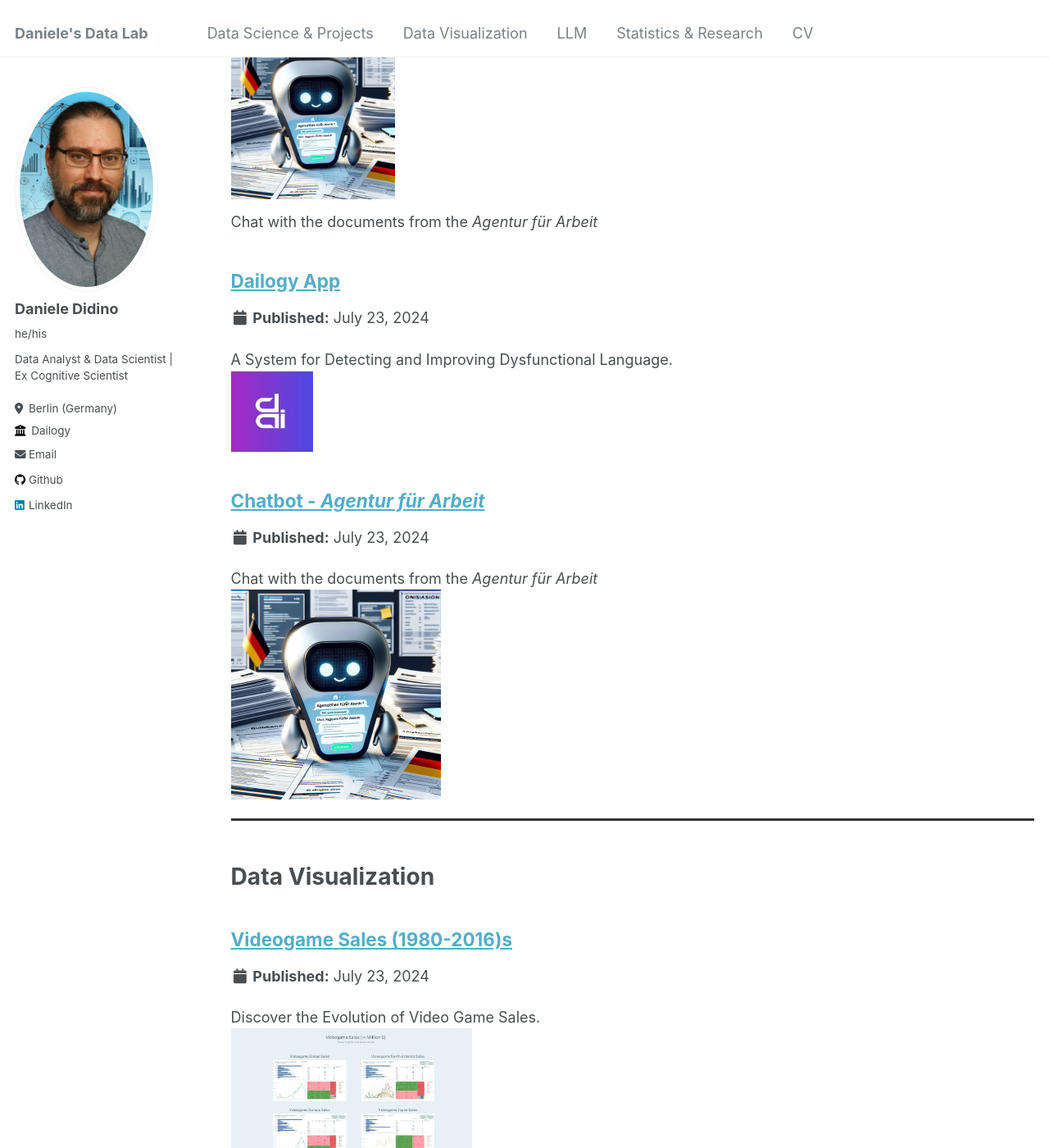
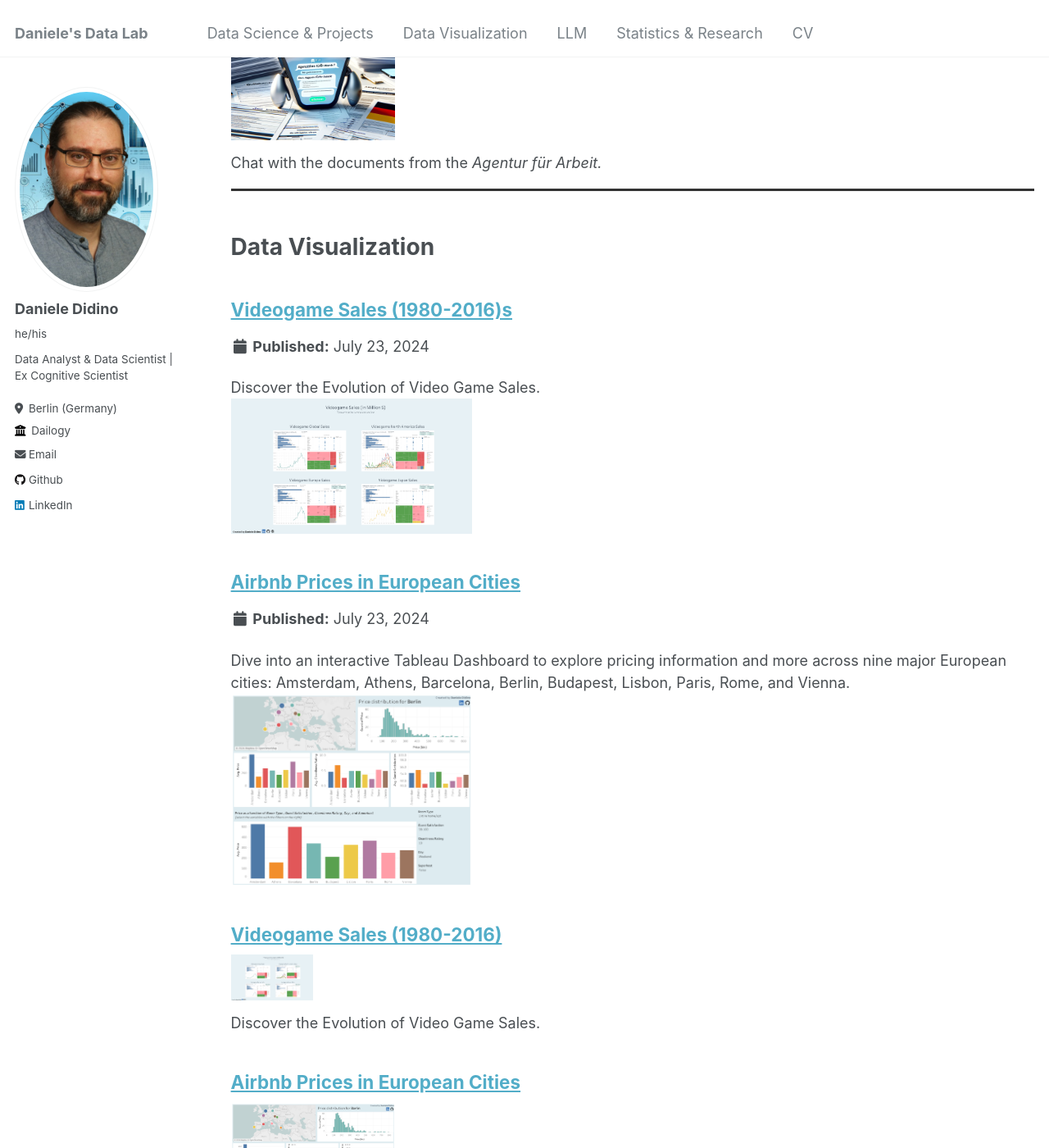
Before and after one commit to DanieleDidino/DanieleDidino.github.io, a Jekyll site: the page built from _pages/data_proj.html, in a window 1280 px wide and 1400 px high, scrolled down 549 px. Shown: the whole window at 82% size. Built offline with Jekyll 4.4.1, drawn with Linux system fonts in a browser that asks for light colours.

Commit message:
edits Data Science and Projects page

```diff
--- a/_pages/data_proj.html
+++ b/_pages/data_proj.html
@@ -21,9 +21,7 @@
 
 <!-- Dailogy App -->
 
-<h2><a href="../LLM_projects/1_dailogy/">Dailogy App</a></h2>
-
-<h2><a href="../dailogy/dailogy">Dailogy App</a></h2>
+<h2><a href="../LLM_projects/dailogy/">Dailogy App</a></h2>
 
 <h1 align="left">
   <img src="/images/dailogy_logo.jpg" alt="drawing" width="100"/>
@@ -33,22 +31,17 @@
 
 <!-- Chatbot afa -->
 
-<h2><a href="{{site.baseurl}}/LLM_projects/2_chatbot_afa/">Chatbot - <i>Agentur für Arbeit</i></a></h2>
+<h2><a href="{{site.baseurl}}/LLM_projects/chatbot_afa/">Chatbot - <i>Agentur für Arbeit</i></a></h2>
 
 <h1 align="left">
   <img src="/images/chatbot_afa_2.png" alt="drawing" width="200"/>
 </h1>
 
-Chat with the documents from the <i>Agentur für Arbeit</i>
+Chat with the documents from the <i>Agentur für Arbeit.</i>
 
-
-
-
-
-{% for post in site.LLM_projects %}
-  {% include archive-single.html %}
-  <!-- <hr style="height:3px; border:none; color:#333; background-color:#333;"> --> <!-- Add a horizontal line between sections -->
-{% endfor %}
+<!-- {% for post in site.LLM_projects %} -->
+<!--   {% include archive-single.html %} -->
+<!-- {% endfor %}                        -->
 
 <hr style="height:3px; border:none; color:#333; background-color:#333;"> <!-- Add a horizontal line between sections -->
 
@@ -60,3 +53,27 @@
   {% include archive-single.html %}
   <!-- <hr style="height:3px; border:none; color:#333; background-color:#333;"> --> <!-- Add a horizontal line between sections -->
 {% endfor %}
+
+
+
+<!-- Videogame Sales (1980-2016) -->
+
+<h2><a href="../data_viz/1_videogame_sales/">Videogame Sales (1980-2016)</a></h2>
+
+<h1 align="left">
+  <img src="/images/dashboard-videogame_sales.png" alt="drawing" width="100"/>
+</h1>
+
+Discover the Evolution of Video Game Sales.<br/>
+
+<!-- Airbnb Prices in European Cities -->
+
+<h2><a href="../data_viz/2_airbnb_europe/">Airbnb Prices in European Cities</i></a></h2>
+
+<h1 align="left">
+  <img src="/images/dashboard-airbnb.png" alt="drawing" width="200"/>
+</h1>
+
+Dive into an interactive Tableau Dashboard to explore pricing information
+and more across nine major European cities: Amsterdam, Athens, Barcelona,
+Berlin, Budapest, Lisbon, Paris, Rome, and Vienna.
```
Also changed, not shown: dailogy/dailogy.md (deleted, +0 -27 lines), _LLM_projects/chatbot_afa.md (renamed from _LLM_projects/2_chatbot_afa.md), _LLM_projects/dailogy.md (renamed from _LLM_projects/1_dailogy.md).
